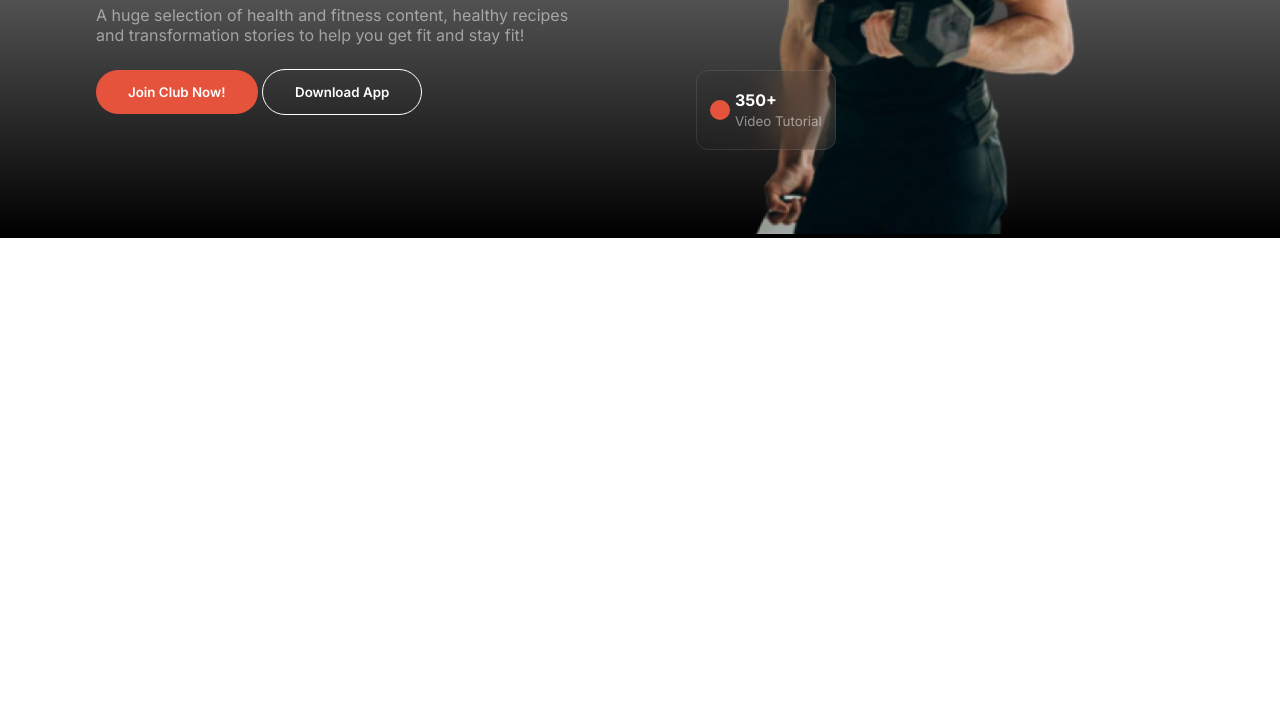
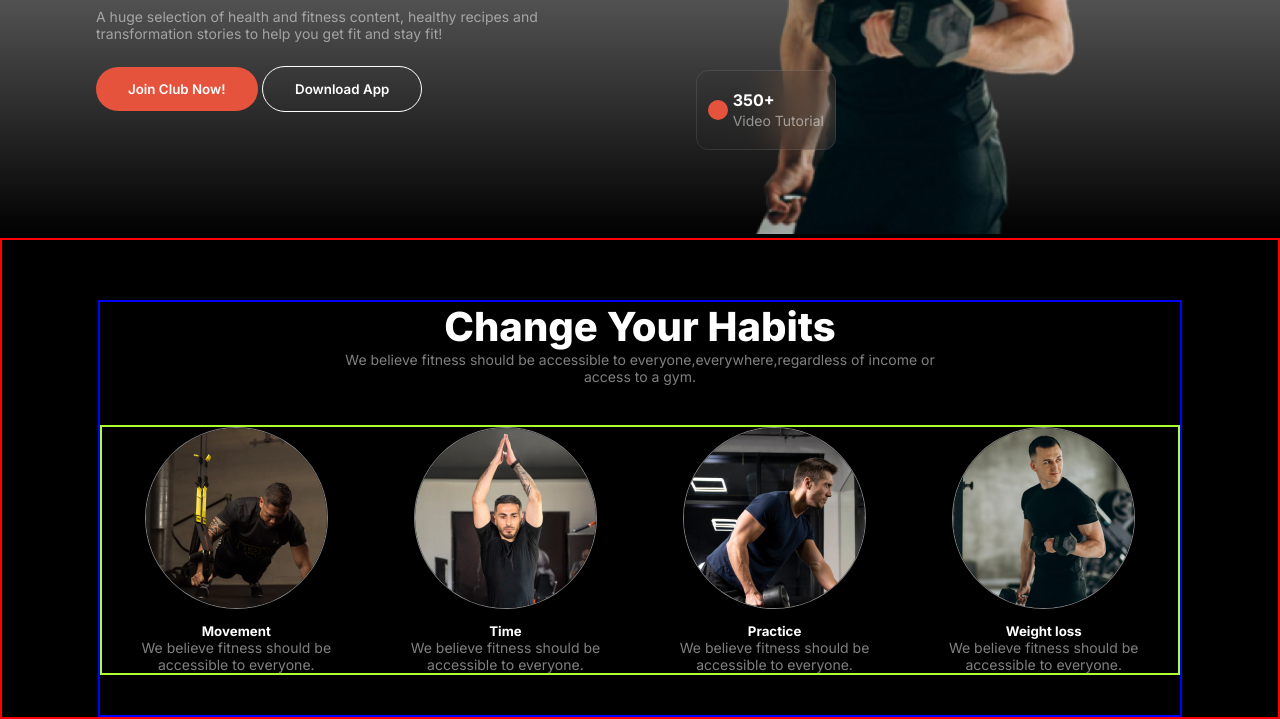
Before and after one commit to AnjumanAra28/fitness-club, a plain HTML site: page index.html in a window 1280 px wide. Shown: the part 457-1176 px from the top of the page. Before the commit the page ends 800 px from the top, so only its background shows below. Drawn offline with Linux system fonts and the light colour scheme; a web font is replaced by a local one.

Commit message:
habits section done

```diff
--- a/index.html
+++ b/index.html
@@ -83,7 +83,41 @@
     </header>
 
     <main>
+        <!-- change your habit section starts here -->
+      <section class="main-container max-width">
+        <section class="habits-container">
+          <div class="habits-description text-center">
+             <h1 class="section-title">Change Your Habits</h1>
+             <p class="paragraph-color">We believe fitness should be accessible to everyone,everywhere,regardless of income or <br> access to a gym.</p>
+          </div>
+          <div class="habits-images text-center">
+            <div>
+              <img class="habit-image" src="images/movement.png" alt="">
+              <h5>Movement</h5>
+              <p class="paragraph-color">We believe fitness should be <br>accessible to everyone.</p>
+            </div>
+            <div>
+              <img class="habit-image" src="images/time.png" alt="">
+              <h5>Time</h5>
+              <p class="paragraph-color">We believe fitness should be <br>accessible to everyone.</p>
+            </div>
+            <div>
+              <img class="habit-image" src="images/practice.png" alt="">
+              <h5>Practice</h5>
+              <p class="paragraph-color">We believe fitness should be <br>accessible to everyone.</p>
+            </div>
+            <div>
+              <img class="habit-image" src="images/weightloss.png" alt="">
+              <h5>Weight loss</h5>
+              <p class="paragraph-color">We believe fitness should be <br>accessible to everyone.</p>
+            </div>
+          </div>
 
+        </section>
+
+      </section>
+
+        <!-- change your habit section ends here -->
     </main>
 
     <footer>
--- a/styles/responsive.css
+++ b/styles/responsive.css
@@ -1,6 +1,7 @@
 /* banner section media query for small devices */
 
 @media screen and (max-width:576px) {
+    /* banner section */
     .banner-container{
         flex-direction: column;
     }
@@ -18,6 +19,13 @@
      }
      .card350{
         right: 70%;
+     }
+     /* habit section */
+     .habits-images{
+        grid-template-columns: repeat(1,1fr);
+     }
+     .habit-image{
+        margin-top: 40px;
      }
 }
 
@@ -41,7 +49,16 @@
         border-radius: 20px;
         align-items: center;
     }
-     #hamburger-icon{
+    #hamburger-icon{
         display: none;
-     }
+    }
+
+     /* habits section */
+
+    .habits-images{
+        grid-template-columns: repeat(2,1fr);
+    }
+    .habit-image{
+        margin-top: 40px;
+    }
 }
--- a/styles/style.css
+++ b/styles/style.css
@@ -18,11 +18,21 @@ span{
     max-width: 85%;
     margin: 0 auto;
 }
-
+main{
+    background-color: rgb(0, 0, 0);
+    border: 2px solid red;
+}
+.text-center{
+    text-align: center;
+}
+.section-title{
+    font-size: 2.5rem;
+    font-weight: 800;
+}
 .paragraph-color{
     color: rgba(255, 255, 255, 0.5);
+    font-size: 14px;
 }
-
 .primary-btn{
     font-weight: 600;
     background-color: rgb(230, 83, 60);
@@ -145,6 +155,30 @@ nav ul > li {
     background-color: rgb(230, 83, 60);
 }
 /* banner style ends here */
+/* header section style ends here */
+
+/* main section style starts here */
+/* change habits section style starts here */
+
+.habits-container{
+    margin-top: 60px;
+    border: 2px solid blue;
+}
+
+.habits-images{
+    margin: 40px 0;
+    display: grid;
+    grid-template-columns: repeat(4,1fr);
+    border: 2px solid greenyellow;
+    justify-items: center;
+    align-items: center;
+}
+.habit-image{
+    border-radius: 50%;
+    border: 1px solid gray;
+    margin-bottom: 10px;
+}
 
 
-/* header section style ends here */
+/* change habits section style ends here */
+/* main section style ends here */
```
